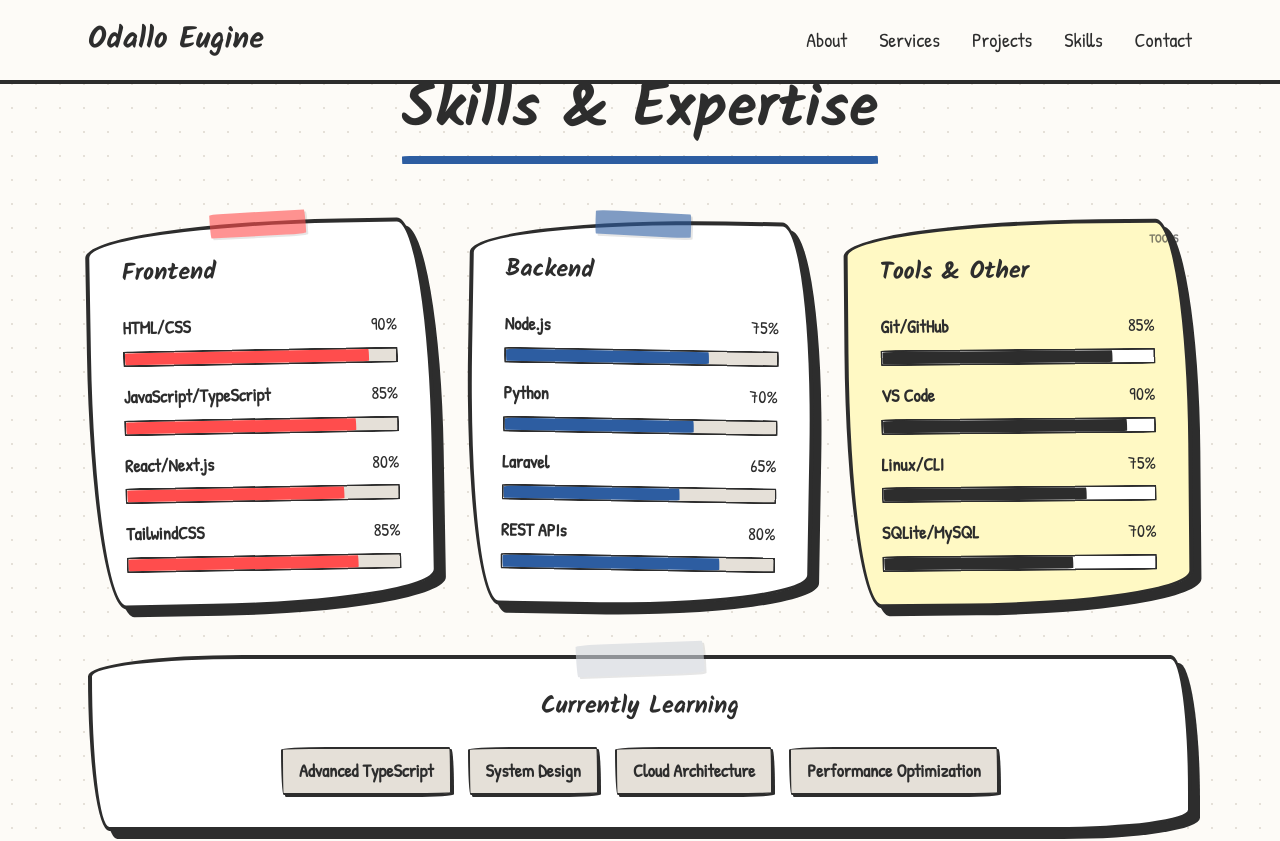
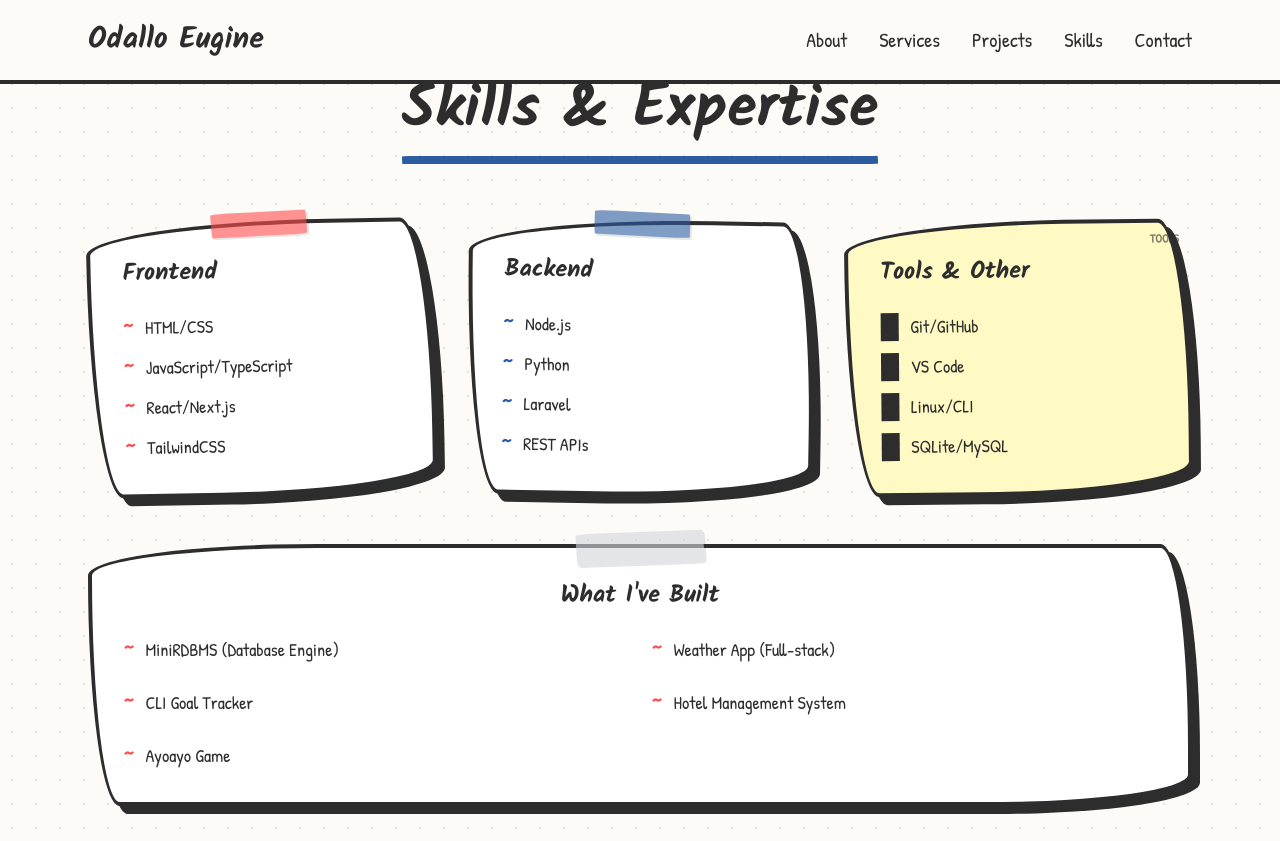
Before and after one commit to Odallo/Portfolio-2.0, a Next.js app: page /skills in a window 1280 px wide. Shown: the top 841 px of the page. Built offline with nearby package versions, Linux system fonts and the light colour scheme.

Commit message:
skills revamping

```diff
--- a/src/components/ui/Skills.tsx
+++ b/src/components/ui/Skills.tsx
@@ -1,24 +1,32 @@
 export default function Skills() {
   const skills = {
     frontend: [
-      { name: "HTML/CSS", level: 90 },
-      { name: "JavaScript/TypeScript", level: 85 },
-      { name: "React/Next.js", level: 80 },
-      { name: "TailwindCSS", level: 85 }
+      "HTML/CSS",
+      "JavaScript/TypeScript",
+      "React/Next.js",
+      "TailwindCSS"
     ],
     backend: [
-      { name: "Node.js", level: 75 },
-      { name: "Python", level: 70 },
-      { name: "Laravel", level: 65 },
-      { name: "REST APIs", level: 80 }
+      "Node.js",
+      "Python",
+      "Laravel",
+      "REST APIs"
     ],
     tools: [
-      { name: "Git/GitHub", level: 85 },
-      { name: "VS Code", level: 90 },
-      { name: "Linux/CLI", level: 75 },
-      { name: "SQLite/MySQL", level: 70 }
+      "Git/GitHub",
+      "VS Code",
+      "Linux/CLI",
+      "SQLite/MySQL"
     ]
   };
+
+  const projects = [
+    "MiniRDBMS (Database Engine)",
+    "Weather App (Full-stack)",
+    "CLI Goal Tracker",
+    "Hotel Management System",
+    "Ayoayo Game"
+  ];
 
   return (
     <section className="py-20">
@@ -38,7 +46,8 @@ export default function Skills() {
           </div>
         </div>
 
-        <div className="grid md:grid-cols-3 gap-8">
+        {/* Skills Categories */}
+        <div className="grid md:grid-cols-3 gap-8 mb-12">
           {/* Frontend Skills */}
           <div className="bg-white border-4 border-[#2d2d2d] p-8 hover:rotate-1 transition-transform duration-100 relative"
             style={{
@@ -63,27 +72,11 @@ export default function Skills() {
               Frontend
             </h3>
 
-            <div className="space-y-4">
+            <div className="space-y-3">
               {skills.frontend.map((skill, i) => (
-                <div key={i}>
-                  <div className="flex justify-between mb-2">
-                    <span className="text-[#2d2d2d] font-bold">{skill.name}</span>
-                    <span className="text-[#2d2d2d]">{skill.level}%</span>
-                  </div>
-                  <div className="w-full bg-[#e5e0d8] h-4 relative"
-                    style={{
-                      borderRadius: '255px 15px 225px 15px / 15px 225px 15px 255px',
-                      border: '2px solid #2d2d2d',
-                    }}
-                  >
-                    <div
-                      className="bg-[#ff4d4d] h-full"
-                      style={{
-                        width: `${skill.level}%`,
-                        borderRadius: '255px 15px 225px 15px / 15px 225px 15px 255px',
-                      }}
-                    />
-                  </div>
+                <div key={i} className="flex items-center">
+                  <span className="text-[#ff4d4d] mr-3 font-bold text-lg">~</span>
+                  <span className="text-[#2d2d2d] text-lg">{skill}</span>
                 </div>
               ))}
             </div>
@@ -113,27 +106,11 @@ export default function Skills() {
               Backend
             </h3>
 
-            <div className="space-y-4">
+            <div className="space-y-3">
               {skills.backend.map((skill, i) => (
-                <div key={i}>
-                  <div className="flex justify-between mb-2">
-                    <span className="text-[#2d2d2d] font-bold">{skill.name}</span>
-                    <span className="text-[#2d2d2d]">{skill.level}%</span>
-                  </div>
-                  <div className="w-full bg-[#e5e0d8] h-4 relative"
-                    style={{
-                      borderRadius: '255px 15px 225px 15px / 15px 225px 15px 255px',
-                      border: '2px solid #2d2d2d',
-                    }}
-                  >
-                    <div
-                      className="bg-[#2d5da1] h-full"
-                      style={{
-                        width: `${skill.level}%`,
-                        borderRadius: '255px 15px 225px 15px / 15px 225px 15px 255px',
-                      }}
-                    />
-                  </div>
+                <div key={i} className="flex items-center">
+                  <span className="text-[#2d5da1] mr-3 font-bold text-lg">~</span>
+                  <span className="text-[#2d2d2d] text-lg">{skill}</span>
                 </div>
               ))}
             </div>
@@ -158,35 +135,19 @@ export default function Skills() {
               Tools & Other
             </h3>
 
-            <div className="space-y-4">
+            <div className="space-y-3">
               {skills.tools.map((skill, i) => (
-                <div key={i}>
-                  <div className="flex justify-between mb-2">
-                    <span className="text-[#2d2d2d] font-bold">{skill.name}</span>
-                    <span className="text-[#2d2d2d]">{skill.level}%</span>
-                  </div>
-                  <div className="w-full bg-white h-4 relative"
-                    style={{
-                      borderRadius: '255px 15px 225px 15px / 15px 225px 15px 255px',
-                      border: '2px solid #2d2d2d',
-                    }}
-                  >
-                    <div
-                      className="bg-[#2d2d2d] h-full"
-                      style={{
-                        width: `${skill.level}%`,
-                        borderRadius: '255px 15px 225px 15px / 15px 225px 15px 255px',
-                      }}
-                    />
-                  </div>
+                <div key={i} className="flex items-center">
+                  <span className="text-[#2d2d2d] mr-3 font-bold text-lg bg-[#2d2d2d] px-1">~</span>
+                  <span className="text-[#2d2d2d] text-lg">{skill}</span>
                 </div>
               ))}
             </div>
           </div>
         </div>
 
-        {/* Learning Section */}
-        <div className="bg-white border-4 border-[#2d2d2d] p-8 mt-12 relative"
+        {/* Experience Section */}
+        <div className="bg-white border-4 border-[#2d2d2d] p-8 mb-12 relative"
           style={{
             borderRadius: '255px 35px 225px 35px / 35px 225px 35px 255px',
             boxShadow: '8px 8px 0px 0px #2d2d2d',
@@ -205,10 +166,45 @@ export default function Skills() {
           <h3 className="text-2xl font-bold mb-6 text-center text-[#2d2d2d]"
             style={{ fontFamily: 'Kalam, cursive' }}
           >
-            Currently Learning
+            What I've Built
           </h3>
 
-          <div className="flex flex-wrap justify-center gap-4">
+          <div className="grid md:grid-cols-2 gap-6">
+            {projects.map((project, i) => (
+              <div key={i} className="flex items-start">
+                <span className="text-[#ff4d4d] mr-3 font-bold">~</span>
+                <span className="text-[#2d2d2d] text-lg">{project}</span>
+              </div>
+            ))}
+          </div>
+        </div>
+
+        {/* Learning Section */}
+        <div className="bg-white border-4 border-[#2d2d2d] p-8 relative"
+          style={{
+            borderRadius: '255px 35px 225px 35px / 35px 225px 35px 255px',
+            boxShadow: '8px 8px 0px 0px #2d2d2d',
+            transform: 'rotate(-0.5deg)',
+          }}
+        >
+          {/* Sticky note decoration */}
+          <div className="absolute top-2 right-2 text-xs text-[#2d2d2d] opacity-60 font-bold">
+            LEARNING
+          </div>
+
+          <h3 className="text-2xl font-bold mb-6 text-center text-[#2d2d2d]"
+            style={{ fontFamily: 'Kalam, cursive' }}
+          >
+            Currently Exploring
+          </h3>
+
+          <div className="text-center">
+            <p className="text-[#2d2d2d] text-lg mb-6 leading-relaxed">
+              I'm always learning and improving my skills. Currently diving deeper into
+              system design, cloud architecture, and performance optimization.
+            </p>
+
+            <div className="flex flex-wrap justify-center gap-3">
               {[
                 "Advanced TypeScript",
                 "System Design",
@@ -230,6 +226,7 @@ export default function Skills() {
             </div>
           </div>
         </div>
+      </div>
     </section>
   );
 }
```
Lines whose indentation alone changed are shown as unchanged.
